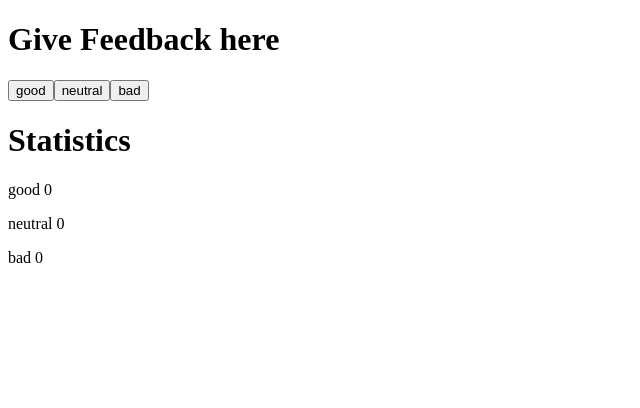
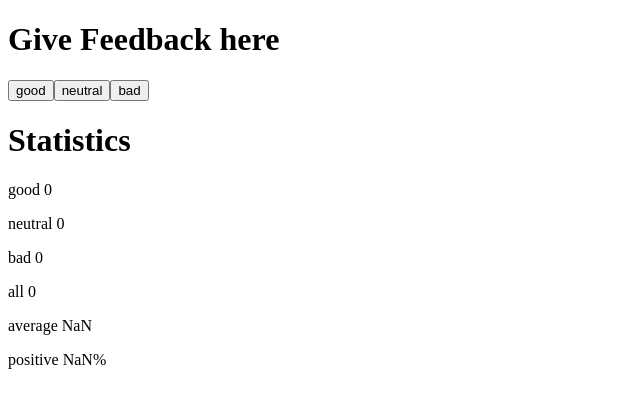
Before and after one commit to BradGrensewich/fullstackopen-exercises, a React (Vite) app in the folder 1/unicafe/: page / in a window 1280 px wide. Shown: the top 408 px of the page, without its empty margins (0-640 px from the left). Built offline with nearby package versions, Linux system fonts and the light colour scheme.

Commit message:
exercise 1.7

```diff
--- a/1/unicafe/src/App.jsx
+++ b/1/unicafe/src/App.jsx
@@ -2,6 +2,24 @@ import { useState } from 'react';
 
 const Button = ({ onClick, text }) => {
 	return <button onClick={onClick}>{text}</button>;
+};
+
+const Statistics = ({ good, neutral, bad }) => {
+  const all = good + neutral + bad
+  const avg = (good - bad) / all
+  const pos = good / all * 100
+
+	return (
+		<>
+			<h1>Statistics</h1>
+			<p>good {good}</p>
+			<p>neutral {neutral}</p>
+			<p>bad {bad}</p>
+      <p>all {all}</p>
+      <p>average {avg}</p>
+      <p>positive {pos}%</p>
+		</>
+	);
 };
 
 const App = () => {
@@ -26,10 +44,7 @@ const App = () => {
 			<Button onClick={handleSelection('good')} text={'good'} />
 			<Button onClick={handleSelection('neutral')} text={'neutral'} />
 			<Button onClick={handleSelection('bad')} text={'bad'} />
-			<h1>Statistics</h1>
-			<p>good {good}</p>
-			<p>neutral {neutral}</p>
-			<p>bad {bad}</p>
+      <Statistics good={good} neutral={neutral} bad={bad} />
 		</div>
 	);
 };
```
